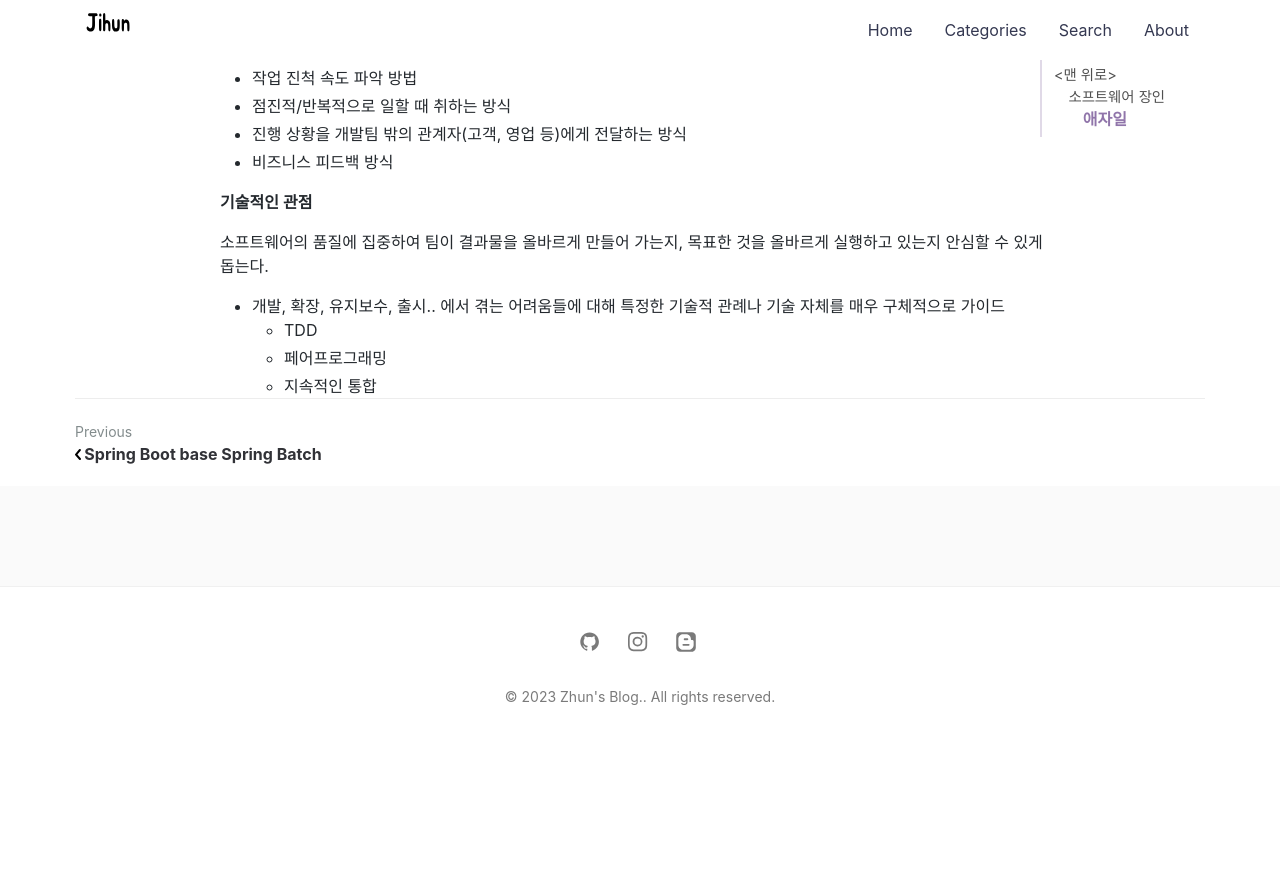
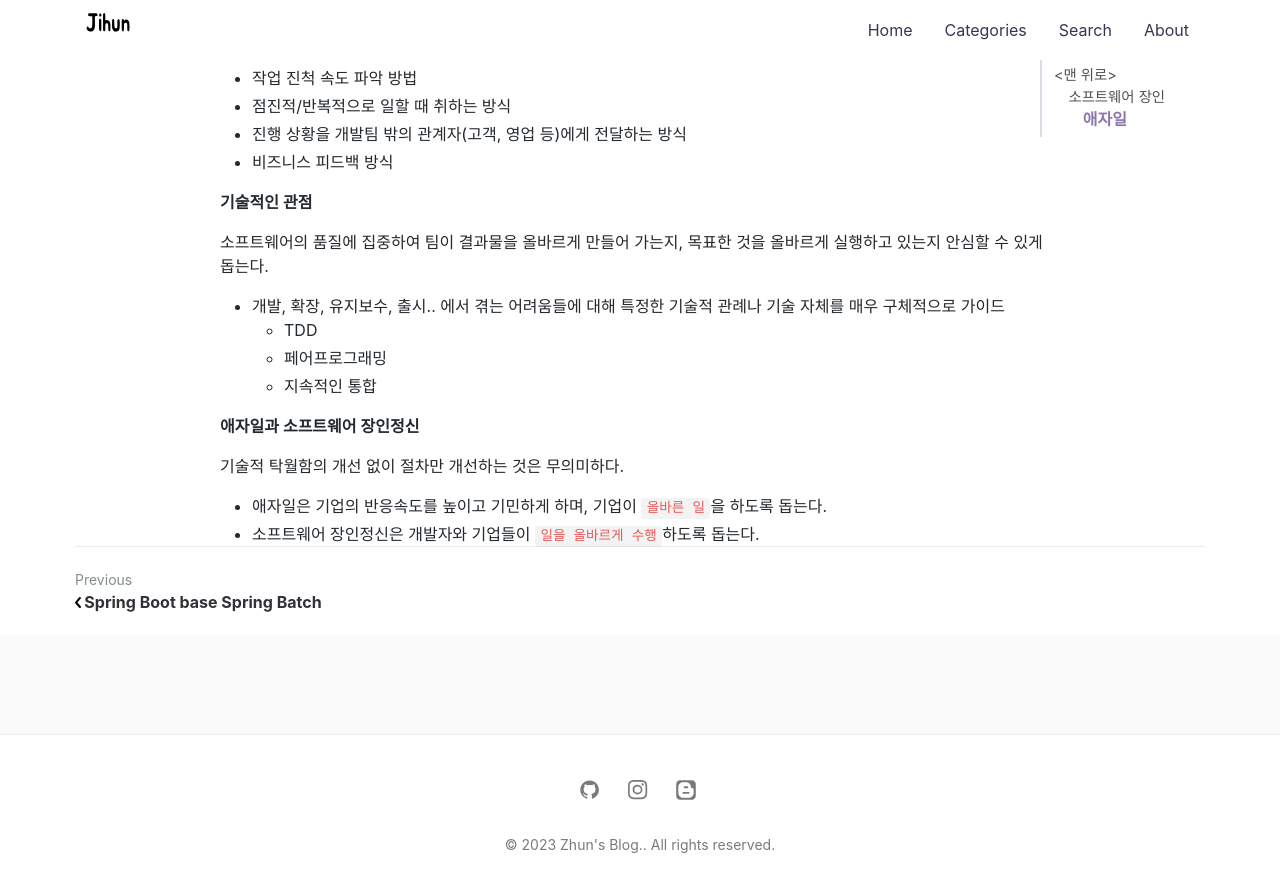
Before and after one commit to jihunparkme/jihunparkme.github.io, a Jekyll site: the page built from _posts/2023-02-01-a-software-master.md, in a window 1280 px wide and 900 px high, scrolled down 1199 px. Shown: the top 892 px of the window. Built offline with Jekyll 4.4.1, drawn with Linux system fonts in a browser that asks for light colours; nearby versions of some CDN libraries; comment, search, counter and statistics services are not loaded; before the commit the page ends 1951 px from its top, so only the background shows below that.

Commit message:
[software master] 애자일 마무리

```diff
--- a/_posts/2023-02-01-a-software-master.md
+++ b/_posts/2023-02-01-a-software-master.md
@@ -44,3 +44,10 @@ featured-img: a-software-master book
   - TDD
   - 페어프로그래밍
   - 지속적인 통합
+
+**애자일과 소프트웨어 장인정신**
+
+기술적 탁월함의 개선 없이 절차만 개선하는 것은 무의미하다.
+
+- 애자일은 기업의 반응속도를 높이고 기민하게 하며, 기업이 `올바른 일`을 하도록 돕는다.
+- 소프트웨어 장인정신은 개발자와 기업들이 `일을 올바르게 수행`하도록 돕는다.
```
